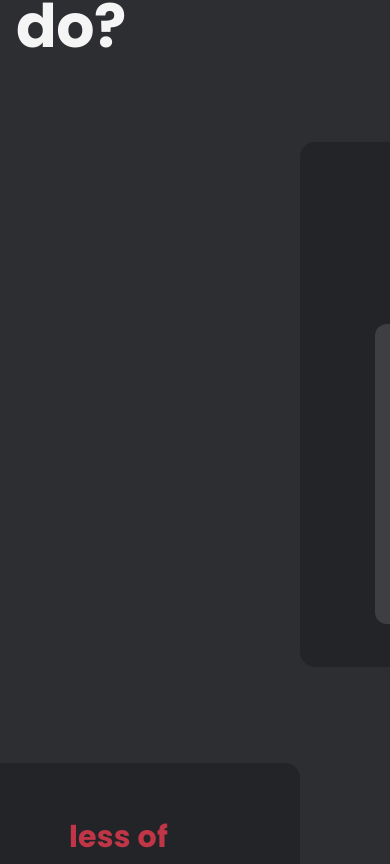
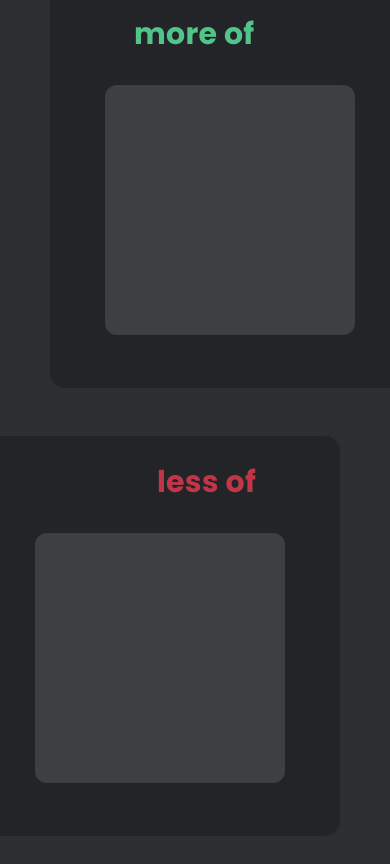
Before and after one commit to bhargawananbhuyan/project-virbusser, a React (Create React App) app: page / in a window 390 px wide. Shown: the part 5520-6384 px from the top of the page. Built offline with nearby package versions, Linux system fonts and the light colour scheme.

Commit message:
design changes

```diff
--- a/src/components/MoreLess.js
+++ b/src/components/MoreLess.js
@@ -1,5 +1,5 @@
 import { Container, Typography, useTheme } from "@mui/material";
-import { Box } from "@mui/system";
+import { Box, color } from "@mui/system";
 import colors from "../utils/myColors";
 
 function MoreLess() {
@@ -8,117 +8,53 @@ function MoreLess() {
   const classes = useStyles(theme);
 
   return (
-    <Box>
+    <Box sx={classes.root}>
       <Container maxWidth="xl">
-        <Typography
-          variant="h2"
-          sx={{ fontWeight: "bold", color: "whitesmoke", mt: 18, mb: 10 }}
-        >
-          What we do?
-        </Typography>
+        <Typography component="h2">What we do?</Typography>
       </Container>
 
-      <Box sx={classes.moloGrid}>
+      <Box sx={classes.moloGridContainer}>
         <Box
           sx={{
+            ...classes.moloGridBase,
             gridRow: "1",
             gridColumn: "2/4",
-            backgroundColor: colors.darkTile,
             borderTopLeftRadius: 15,
             borderBottomLeftRadius: 15,
-            p: 6.5,
-            position: "relative",
-            overflowX: "scroll",
-            scrollbarWidth: "none",
-            msOverflowStyle: "hidden",
-            "&::-webkit-scrollbar": {
-              width: 0,
-              height: 0,
-            },
           }}
         >
-          <Typography
-            sx={{
-              fontSize: 30,
-              fontWeight: "bold",
-              color: colors.lightGreen,
-              mb: 5,
-              ml: 10,
-            }}
-          >
+          <Typography paragraph sx={classes.moreOfText}>
             more of
           </Typography>
           <Box
             sx={{
-              display: "flex",
-              position: "absolute",
-              left: 75,
+              ...classes.moloGridContent,
+              ...classes.moreOfGrid,
             }}
           >
             {[1, 2, 3, 4, 5, 6, 7, 8, 9].map((i) => (
-              <Box
-                sx={{
-                  width: 300,
-                  height: 300,
-                  backgroundColor: colors.dimBg,
-                  mr: 5,
-                  borderRadius: 3,
-                }}
-              />
+              <Box sx={{ mr: 5 }} />
             ))}
           </Box>
         </Box>
 
         <Box
           sx={{
+            ...classes.moloGridBase,
             gridRow: "2",
             gridColumn: "1/3",
-            backgroundColor: colors.darkTile,
-            textAlign: "right",
-            p: 6.5,
             borderTopRightRadius: 15,
             borderBottomRightRadius: 15,
-            position: "relative",
-            overflowX: "scroll",
-            scrollbarWidth: "none",
-            msOverflowStyle: "hidden",
             direction: "rtl",
-            "&::-webkit-scrollbar": {
-              width: 0,
-              height: 0,
-            },
           }}
         >
-          <Typography
-            sx={{
-              fontSize: 30,
-              fontWeight: "bold",
-              color: colors.rRed,
-              mb: 5,
-              mr: 10,
-            }}
-          >
+          <Typography paragraph sx={classes.lessOfText}>
             less of
           </Typography>
 
-          <Box
-            sx={{
-              display: "flex",
-              flexDirection: "row",
-              position: "absolute",
-              right: 75,
-            }}
-          >
+          <Box sx={{ ...classes.moloGridContent, ...classes.lessOfGrid }}>
             {[1, 2, 3, 4, 5, 6, 7, 8, 9].map((i) => (
-              <Box
-                sx={{
-                  width: 300,
-                  height: 300,
-                  backgroundColor: colors.dimBg,
-                  ml: 5,
-                  borderRadius: 3,
-                }}
-              />
+              <Box sx={{ ml: 5 }} />
             ))}
           </Box>
         </Box>
@@ -151,11 +87,104 @@ function MoreLess() {
 }
 
 const useStyles = (theme) => ({
-  moloGrid: {
+  root: {
+    "& h2": {
+      fontWeight: "bold",
+      color: "whitesmoke",
+      mt: 18,
+      mb: 10,
+      fontSize: 55,
+      [theme.breakpoints.down("md")]: {
+        fontSize: 36,
+        mt: 10,
+      },
+      [theme.breakpoints.down("lg")]: {
+        textAlign: "center",
+      },
+    },
+  },
+
+  moloGridContainer: {
     display: "grid",
     gridTemplateColumns: "300px auto 300px",
     gridTemplateRows: "repeat(2, 525px)",
     rowGap: 12,
+    [theme.breakpoints.down("md")]: {
+      gridTemplateColumns: "50px auto 50px",
+      gridTemplateRows: "repeat(2, 400px)",
+      rowGap: 6,
+    },
+  },
+
+  moloGridBase: {
+    backgroundColor: colors.darkTile,
+    p: 6.5,
+    position: "relative",
+    overflowX: "scroll",
+    scrollbarWidth: "none",
+    msOverflowStyle: "hidden",
+    "&::-webkit-scrollbar": {
+      width: 0,
+      height: 0,
+    },
+
+    [theme.breakpoints.down("md")]: {
+      p: 3,
+    },
+  },
+
+  moreOfGrid: {
+    left: 75,
+    [theme.breakpoints.down("md")]: {
+      left: 55,
+    },
+  },
+
+  lessOfGrid: {
+    right: 75,
+    [theme.breakpoints.down("md")]: {
+      right: 55,
+    },
+  },
+
+  moreOfText: {
+    fontSize: 30,
+    fontWeight: "bold",
+    mb: 5,
+    ml: 10,
+    color: colors.lightGreen,
+    [theme.breakpoints.down("md")]: {
+      mb: 3.5,
+      ml: 7.5,
+    },
+  },
+
+  lessOfText: {
+    fontSize: 30,
+    fontWeight: "bold",
+    color: colors.rRed,
+    mb: 5,
+    mr: 10,
+    [theme.breakpoints.down("md")]: {
+      mb: 3.5,
+      mr: 7.5,
+    },
+  },
+
+  moloGridContent: {
+    display: "flex",
+    position: "absolute",
+
+    "& div": {
+      width: 300,
+      height: 300,
+      backgroundColor: colors.dimBg,
+      borderRadius: 3,
+      [theme.breakpoints.down("md")]: {
+        height: 250,
+        width: 250,
+      },
+    },
   },
 });
 
```
